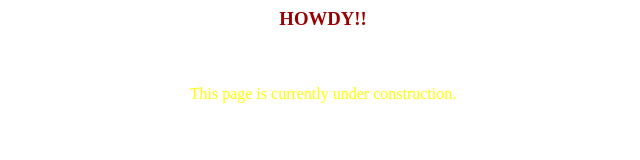
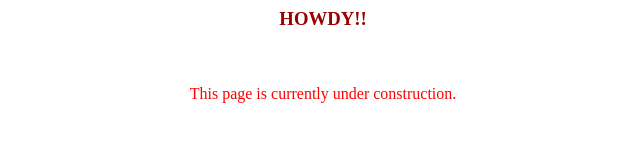
Before and after one commit to CSCE331-Fall2024/MatthewS, a plain HTML site: page index.html in a window 1280 px wide. Shown: the whole page, without its empty margins (317-957 px from the left). Drawn offline with Linux system fonts and the light colour scheme.

Commit message:
testing commit from WSL

```diff
--- a/index.html
+++ b/index.html
@@ -11,7 +11,7 @@
     <td align="center"><h3><font color="#990000">HOWDY!!</font></h3></td>
   </tr>
   <tr>
-    <td align="center"><font color="yellow"><br><br>This page is currently under construction.</font></td>
+    <td align="center"><font color="red"><br><br>This page is currently under construction.</font></td>
   </tr>
 </table>
 
```
